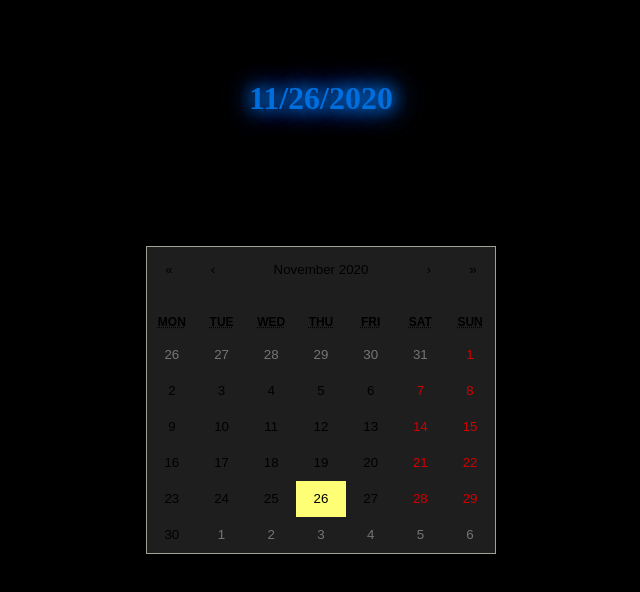
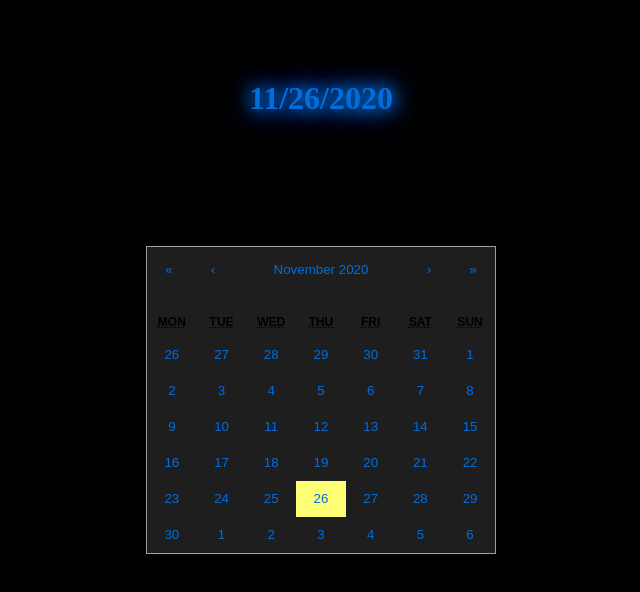
Before and after one commit to michaelseraus/Todo-App, a React (Create React App) app: page / in a window 1280 px wide. Shown: the top 592 px of the page, without its empty margins (319-959 px from the left). Built offline with nearby package versions, Linux system fonts and the light colour scheme; a web font is replaced by a local one.

Commit message:
calendar styling update

```diff
--- a/src/Styles/app.scss
+++ b/src/Styles/app.scss
@@ -31,6 +31,9 @@
 .react-calendar {
   background: #1f1e1e !important;
 }
+.react-calendar button {
+  color: #006edc !important;
+}
 
 @import "./toDoList";
 @import "./todo";
```
